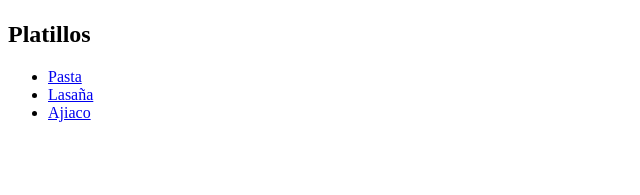
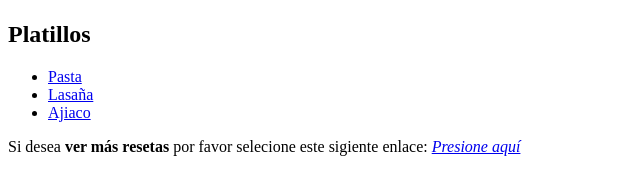
Before and after one commit to DAN-GHOST/recetas, a plain HTML site: page index.html in a window 1280 px wide. Shown: the part 383-578 px from the top of the page, without its empty margins (0-640 px from the left). Drawn offline with Linux system fonts and the light colour scheme.

Commit message:
Se agrego a index.html un enlace para dierecionar a otra pagina de resetas externa

```diff
--- a/index.html
+++ b/index.html
@@ -15,6 +15,7 @@
         <li><a href="./odin-recipes/recipes/lasania.html">Lasaña</a></li>
         <li><a href="./odin-recipes/recipes/ajiaco.html">Ajiaco</a></li>
     </ul>
+    <p>Si desea<strong> ver más resetas </strong>por favor selecione este sigiente enlace: <a href="https://www.recetasgratis.net/" target="_blank" rel="nooponer noreferrer"><em>Presione aquí</em></a></p>
 
 </body>
 </html>
```
